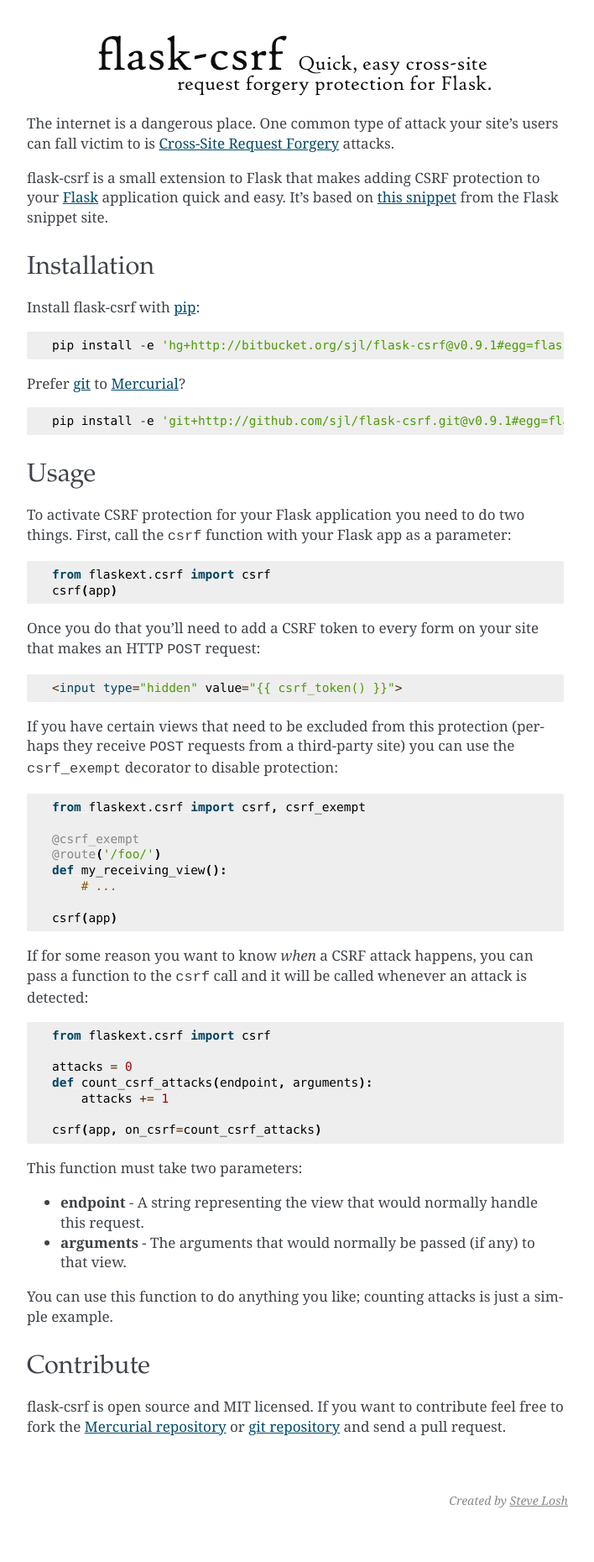
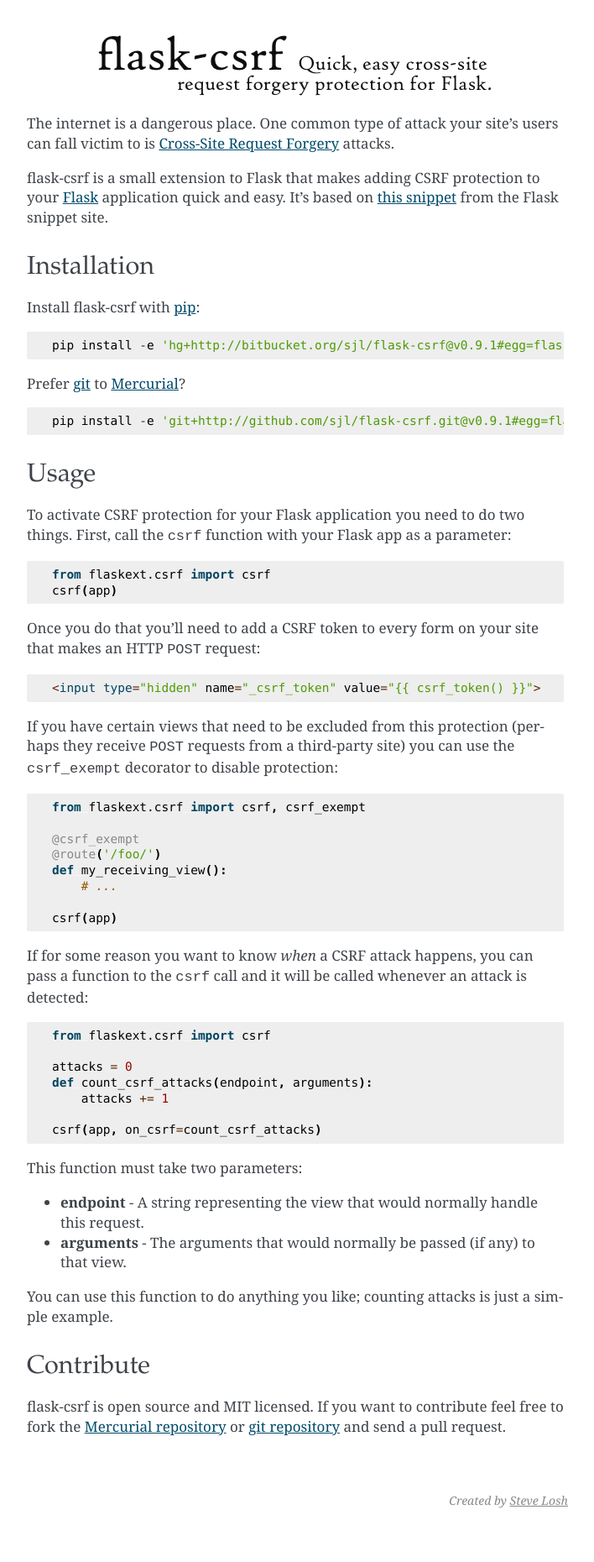
Before and after one commit to sjl/flask-csrf, a Sphinx documentation site: the page built from docs/index.rst, in a window 1280 px wide. Shown: the whole page at 84% size, without its empty margins (288-996 px from the left). Built offline with Sphinx 7.4.7, drawn with Linux system fonts in a browser that asks for light colours.

Commit message:
Added  parameter to <input /> field example.

```diff
--- a/docs/index.rst
+++ b/docs/index.rst
@@ -46,7 +46,7 @@
 Once you do that you'll need to add a CSRF token to every form on your site
 that makes an HTTP ``POST`` request::
 
-    <input type="hidden" value="{{ csrf_token() }}">
+    <input type="hidden" name="_csrf_token" value="{{ csrf_token() }}">
 
 If you have certain views that need to be excluded from this protection
 (perhaps they receive ``POST`` requests from a third-party site) you can use
```
